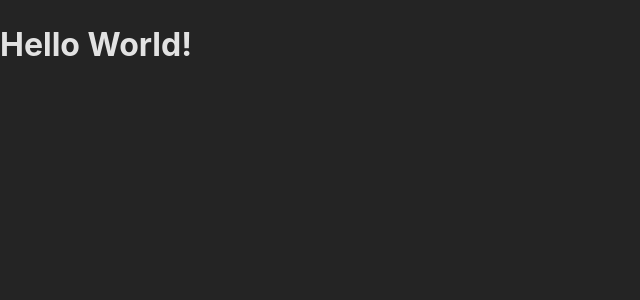
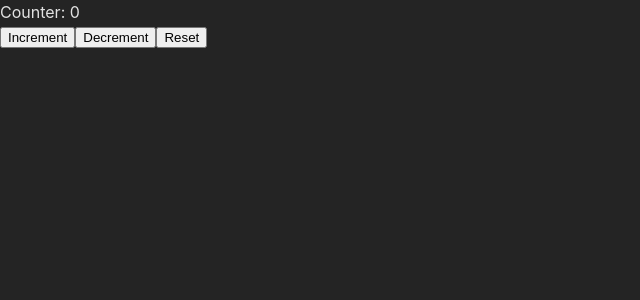
Before and after one commit to aarnif/react-counter, a React (Vite) app: page / in a window 1280 px wide. Shown: the top 300 px of the page, without its empty margins (0-640 px from the left). Built offline with nearby package versions, Linux system fonts and the light colour scheme.

Commit message:
Add counter component with increase, decrease and reset buttons

```diff
--- a/src/App.jsx
+++ b/src/App.jsx
@@ -1,8 +1,8 @@
 import "./App.css";
+import Counter from "./components/Counter";
 
 function App() {
-  console.log("Hello World!");
-  return <h1>Hello World!</h1>;
+  return <Counter />;
 }
 
 export default App;
--- /dev/null
+++ b/src/components/Counter.jsx
@@ -0,0 +1,29 @@
+import "./Counter.css";
+import { useState } from "react";
+
+const Counter = () => {
+  const [count, setCount] = useState(0);
+
+  const increaseCount = () => {
+    setCount((prevCount) => prevCount + 1);
+  };
+
+  const decreaseCount = () => {
+    setCount((prevCount) => (prevCount > 0 ? prevCount - 1 : 0));
+  };
+
+  const resetCount = () => {
+    setCount(0);
+  };
+
+  return (
+    <main>
+      <div>Counter: {count}</div>
+      <button onClick={increaseCount}>Increment</button>
+      <button onClick={decreaseCount}>Decrement</button>
+      <button onClick={resetCount}>Reset</button>
+    </main>
+  );
+};
+
+export default Counter;
```
Also changed, not shown: src/components/Counter.css (added).
